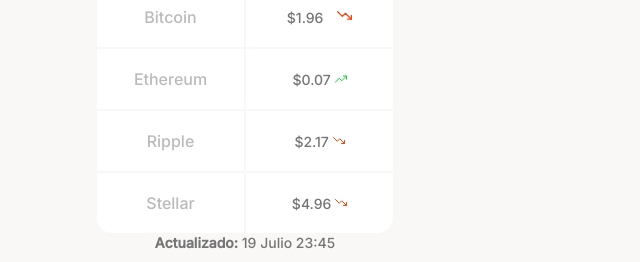
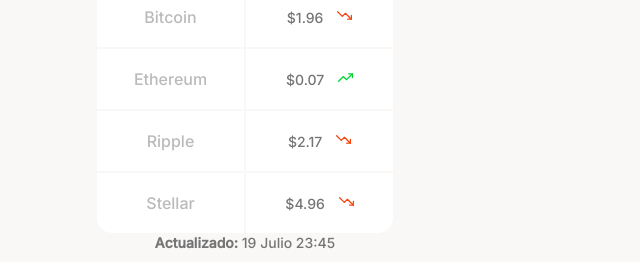
Before and after one commit to aeruizmx/maquetacion-mobil-first, a plain HTML site: page index.html in a window 1280 px wide. Shown: the part 819-1081 px from the top of the page, 395-1035 px from the left. Drawn offline with Linux system fonts and the light colour scheme.

Commit message:
Clase 15 faltante

```diff
--- a/index.html
+++ b/index.html
@@ -35,15 +35,15 @@
               </tr>
               <tr>
                 <td>Ethereum</td>
-                <td class="table__right">$0.07 <span><img src="./assets/icons/trending-up.svg" alt="down"></span></td>
+                <td class="table__right">$0.07 <span class="up"></span></td>
               </tr>
               <tr>
                 <td>Ripple</td>
-                <td class="table__right">$2.17 <span><img src="./assets/icons/trending-down.svg" alt="down"></span></td>
+                <td class="table__right">$2.17 <span class="down"></span></td>
               </tr>
               <tr>
                 <td class="table__bottom-left">Stellar</td>
-                <td class="table__bottom-right table__right">$4.96 <span><img src="./assets/icons/trending-down.svg" alt="down"></span></td>
+                <td class="table__bottom-right table__right">$4.96 <span class="down"></span></td>
               </tr>
             </table>
           </div>
--- a/styles.css
+++ b/styles.css
@@ -202,3 +202,14 @@ main {
   background-position: center;
   background-repeat: no-repeat;
 }
+
+.currency-table--container .up {
+  display: inline-block;
+  width: 15px;
+  height: 15px;
+  margin-left: 10px;
+  background-image: url('./assets/icons/trending-up.svg');
+  background-size: cover;
+  background-position: center;
+  background-repeat: no-repeat;
+}
```
